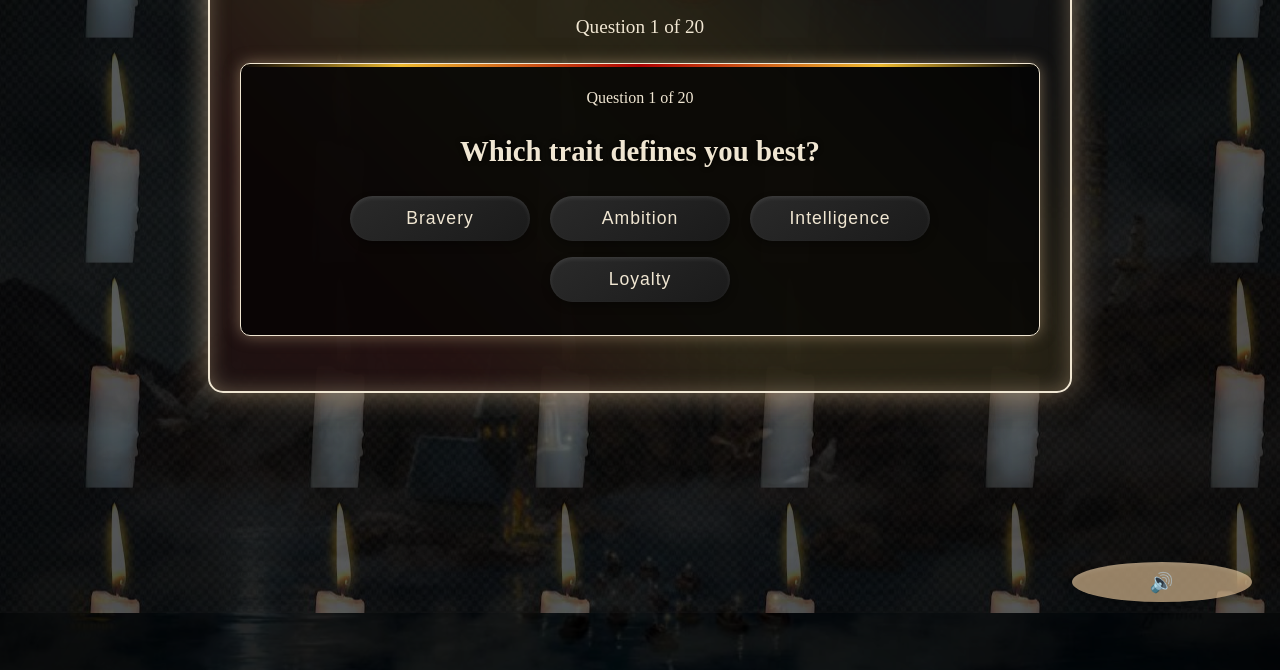
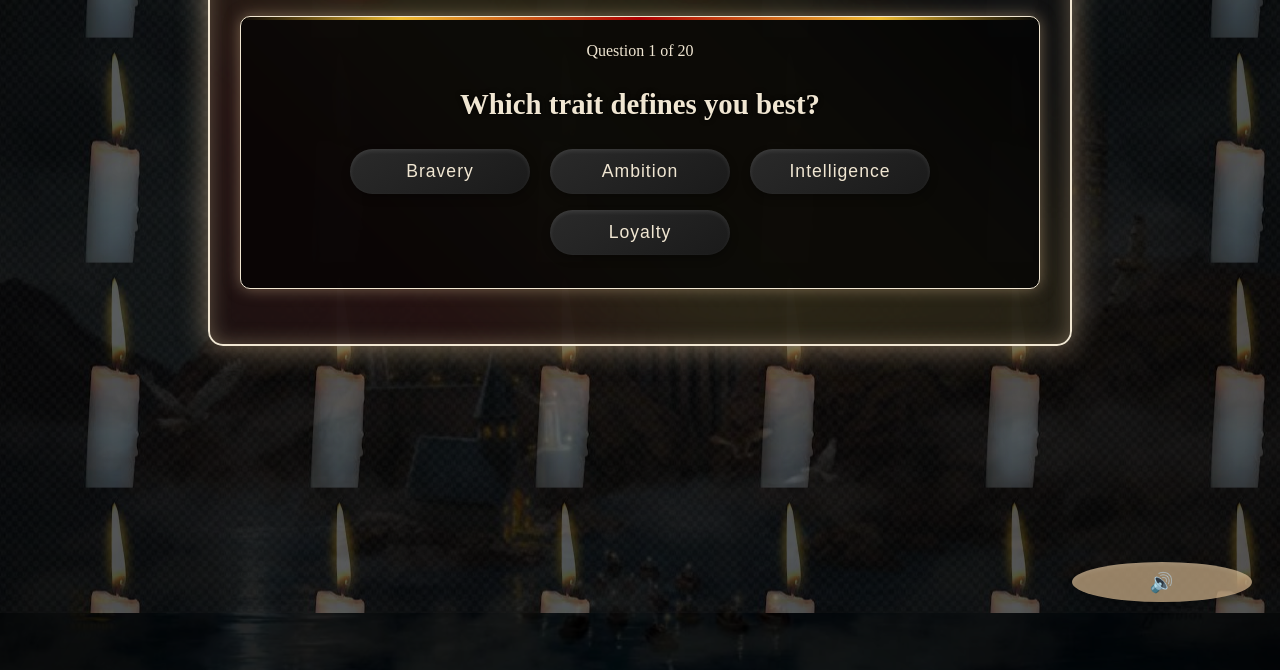
Before and after one commit to soundar3078/Hogwarts-House, a plain HTML site: page index.html in a window 1280 px wide. Shown: the part 170-840 px from the top of the page. Drawn offline with Linux system fonts and the light colour scheme; a web font is replaced by a local one.

Commit message:
corrected homepage

```diff
--- a/index.html
+++ b/index.html
@@ -9,7 +9,6 @@
 <body>
   <div class="container">
     <h1>🧙 The Sorting Hat Quiz</h1>
-    <div id="progress">Question 1 of 20</div>
     <div id="quiz-container">
       </div>
 
```
